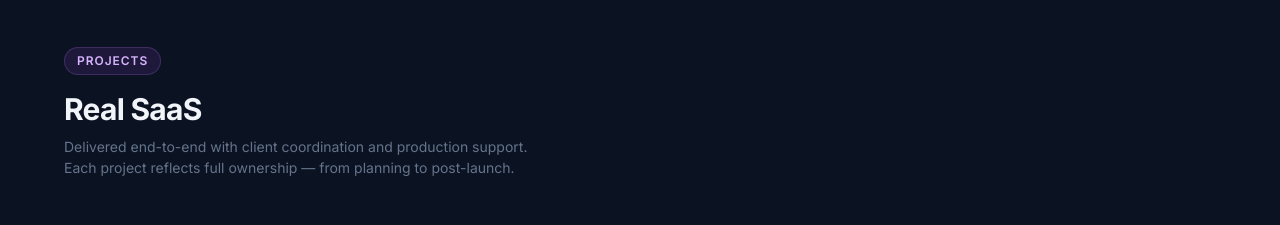
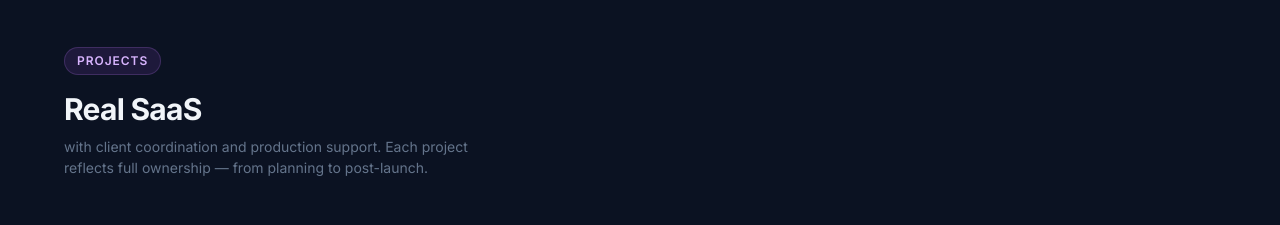
Before and after one commit to shubhamtiwarihost/my-project, a React (Vite) app: page / in a window 1280 px wide. Shown: the part 3720-3945 px from the top of the page. Built offline with nearby package versions, Linux system fonts and the light colour scheme.

Commit message:
testing again

```diff
--- a/src/components/Projects.jsx
+++ b/src/components/Projects.jsx
@@ -114,7 +114,7 @@ export default function Projects() {
             </div>
             <h2 className="section-title">Real SaaS</h2>
             <p className="section-subtitle" style={{ maxWidth: '44rem' }}>
-              Delivered end-to-end with client coordination and production support. Each project reflects full ownership — from planning to post-launch.
+               with client coordination and production support. Each project reflects full ownership — from planning to post-launch.
             </p>
           </div>
 
```
